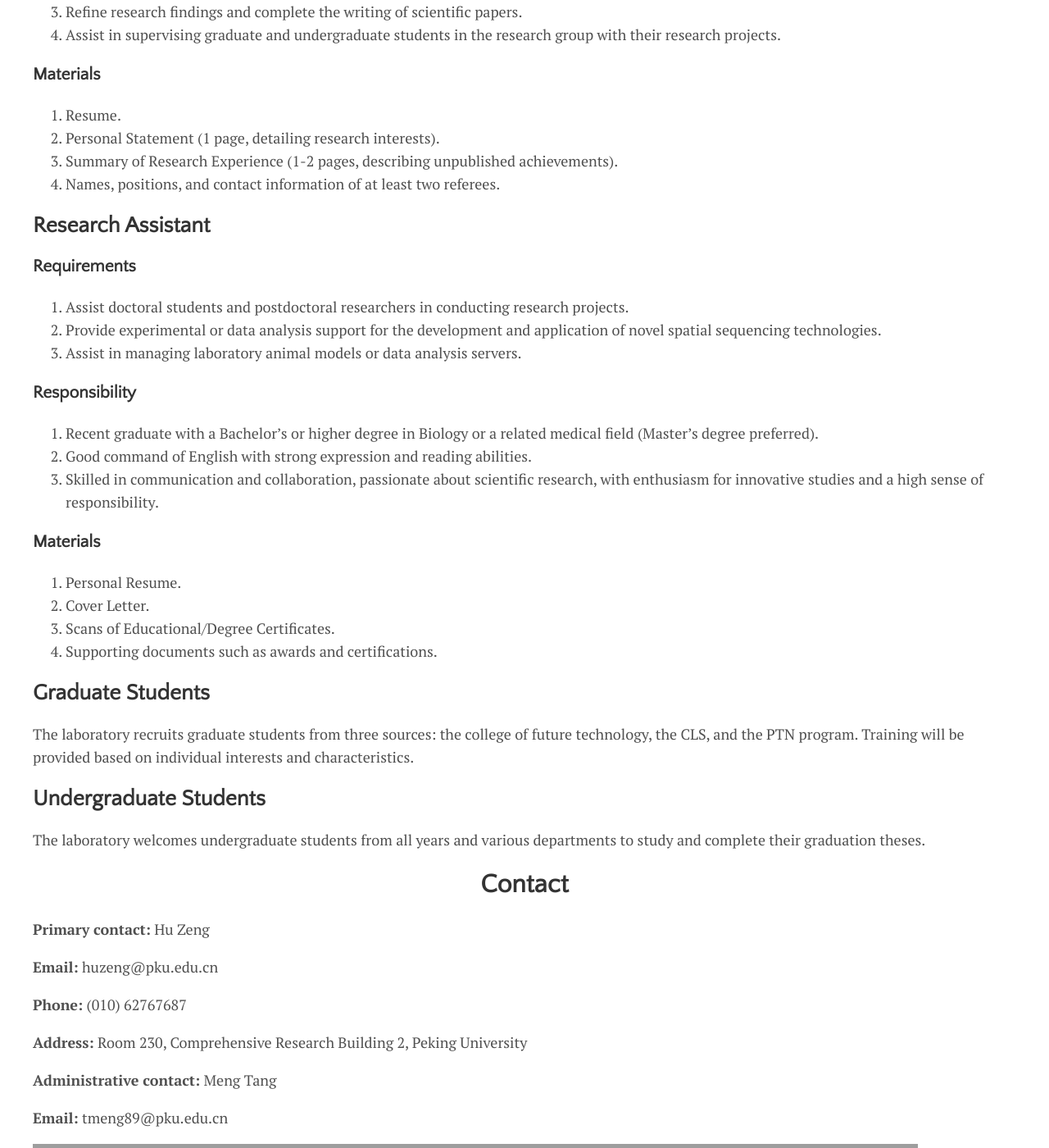
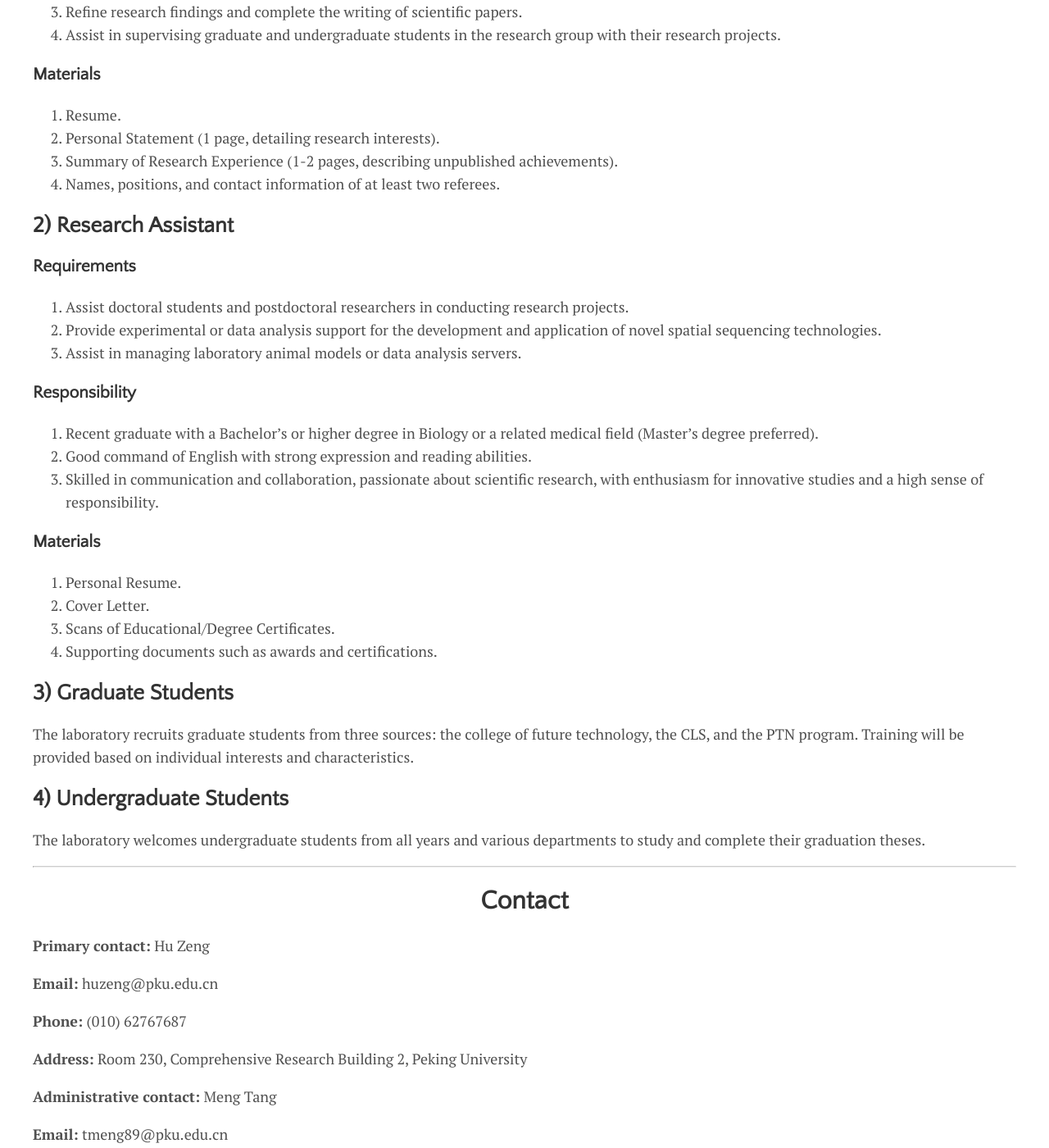
Before and after one commit to ZenghuPKU/zenghupku.github.io, a Jekyll site: the page built from menu/contact.md, in a window 1280 px wide and 1400 px high, scrolled down 674 px. Shown: the whole window at 82% size. Built offline with Jekyll 4.4.1, drawn with Linux system fonts in a browser that asks for light colours; grey boxes are pictures that could not be loaded.

Commit message:
Update contact.md

```diff
--- a/menu/contact.md
+++ b/menu/contact.md
@@ -26,7 +26,7 @@ permalink: /contact
 3. Summary of Research Experience (1-2 pages, describing unpublished achievements).
 4. Names, positions, and contact information of at least two referees.
 
-## Research Assistant
+## 2) Research Assistant
 ### Requirements
 1. Assist doctoral students and postdoctoral researchers in conducting research projects.
 2. Provide experimental or data analysis support for the development and application of novel spatial sequencing technologies.
@@ -43,12 +43,15 @@ permalink: /contact
 3. Scans of Educational/Degree Certificates.
 4. Supporting documents such as awards and certifications.
 
-## Graduate Students
+## 3) Graduate Students
 The laboratory recruits graduate students from three sources: the college of future technology, the CLS, and the PTN program. Training will be provided based on individual interests and characteristics.
 
-## Undergraduate Students
+## 4) Undergraduate Students
 The laboratory welcomes undergraduate students from all years and various departments to study and complete their graduation theses.
 
+
+
+---
 
 
 <h1 align="center">Contact</h1>
```
Also changed, not shown: other parts of menu/contact.md (+1 -1 lines).
